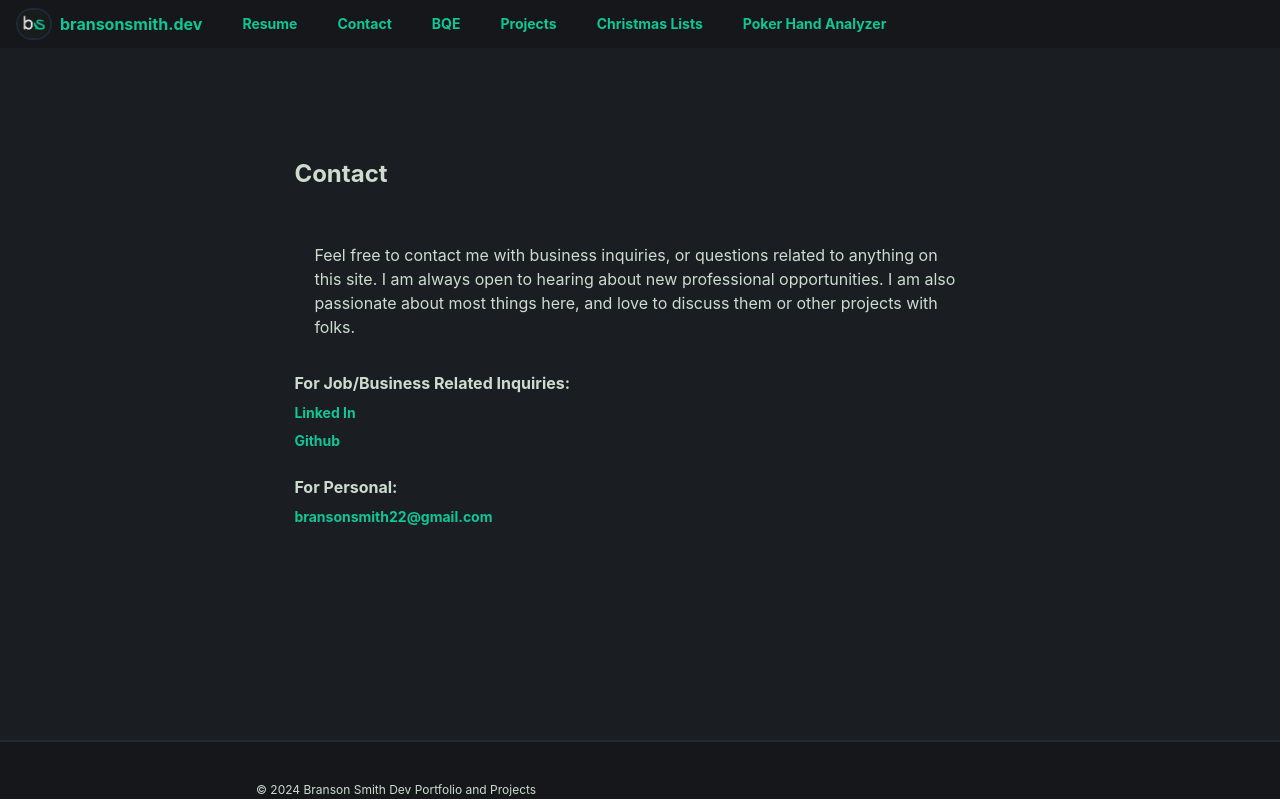
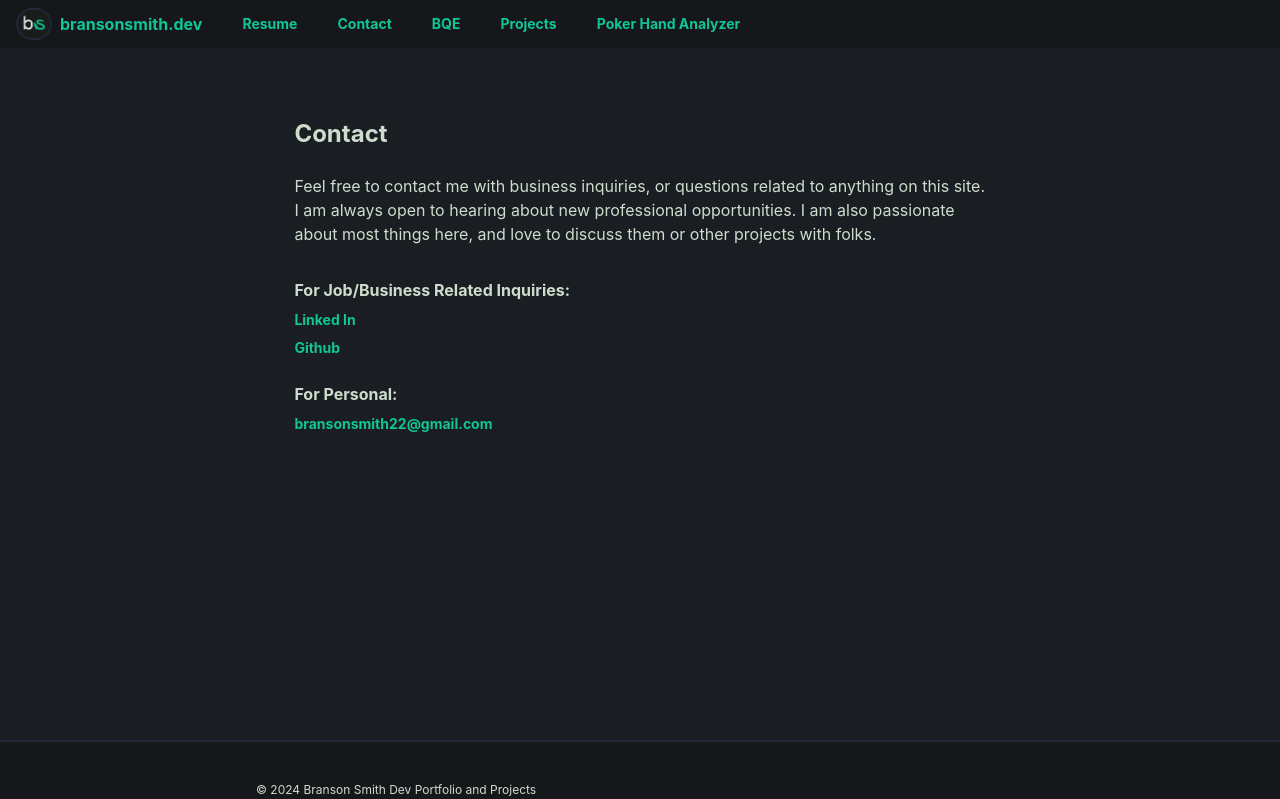
Before and after one commit to bransonsmith/bransonsmith-ui, a React (Vite) app: page /contact in a window 1280 px wide. Shown: the top 799 px of the page. Built offline with nearby package versions, Linux system fonts and the light colour scheme.

Commit message:
Add preview mode on hand analyzer

```diff
--- a/src/App.jsx
+++ b/src/App.jsx
@@ -50,7 +50,7 @@ export default function App() {
     { target: '/home', label: 'Home', element: <HomePage />, showInHeader: false, showInFooter: false },
     { target: '/podcast', label: 'Podcast', element: <PodcastPage />, showInHeader: false, showInFooter: false },
     // { target: '/santa', label: 'Secret Santa', element: <SecretSantaPage />, showInHeader: false, showInFooter: false },
-    { target: '/santa', label: 'Christmas Lists', element: <GiftList2024 />, showInHeader: true, showInFooter: true },
+    { target: '/santa', label: 'Christmas Lists', element: <GiftList2024 />, showInHeader: false, showInFooter: true },
     { target: '/quests', label: 'Quests', element: <DndQuests />, showInHeader: false, showInFooter: false },
     { target: '/peter', label: '1 Peter Pericopes', element: <FirstPeterPericopePage />, showInHeader: false, showInFooter: false },
     { target: '/biblereading', label: 'Bible Extended Reading', element: <BibleReadingPage />, showInHeader: false, showInFooter: true },
--- a/src/components/Poker/Components/GameInfoForm.jsx
+++ b/src/components/Poker/Components/GameInfoForm.jsx
@@ -16,9 +16,9 @@ export default function GameInfoForm({ gameState, setGameState }) {
         <div className="flex flex-row gap-4 w-full flex-wrap">
             <GameStateInput label="# Players" value={gameState.playersAtTable} name="playersAtTable" type="number" onChange={handleInputChange} />
             <GameStateInput label="Game Type" value={gameState.gameType} name="gameType" type="select" options={["Cash", "MTTournament", "Sit n Go"]} onChange={handleInputChange} />
-            <GameStateInput label="BB" value={gameState.bigBlind} name="bigBlind" type="number" onChange={handleInputChange} />
-            <GameStateInput label="SB" value={gameState.smallBlind} name="smallBlind" type="number" onChange={handleInputChange} />
-            <GameStateInput label="Ante" value={gameState.ante} name="ante" type="number" onChange={handleInputChange} />
+            {/* <GameStateInput label="BB" value={gameState.bigBlind} name="bigBlind" type="number" onChange={handleInputChange} />
+            <GameStateInput label="SB" value={gameState.smallBlind} name="smallBlind" type="number" onChange={handleInputChange} /> */}
+            {/* <GameStateInput label="Ante" value={gameState.ante} name="ante" type="number" onChange={handleInputChange} /> */}
             <GameStateInput label="Notes" value={gameState.notes} name="notes" type="text" onChange={handleInputChange} wide={true}/>
         </div>
     </details>
--- a/src/components/Poker/PokerPromptBuilder.jsx
+++ b/src/components/Poker/PokerPromptBuilder.jsx
@@ -200,13 +200,14 @@ export default function PokerPromptBuilder() {
         <EventsDisplay gameState={gameState} setGameState={setGameState} />
 
         <div className="mt-12">
-            <label className="text-sm text-gray-500">Password</label>
+            <label className="text-sm text-gray-500">Password (use 'preview' for throttled preview usage)</label>
             <input type="password" className="w-full p-2 border border-neutral-400 rounded-md" onChange={(e) => setPassword(e.target.value)} />
         </div>
 
-        { (!password || password.length < 8) &&
+        { (!password || password.length < 7) &&
             <button disabled className="mt-1 bg-neutral-700 border-2 border-neutral-500 text-neutral-400 text-lg"> Analyze (password required first ^)</button>
         }
+
         { loading &&
             <div className="flex flex-row w-fit p-3 bg-gray-900 text-lg rounded-lg font-bold text-gray-400 gap-4">
                 <Loading />
@@ -216,7 +217,7 @@ export default function PokerPromptBuilder() {
             </div>
         }
 
-        { password && password.length > 8 && !loading &&
+        { password && password.length > 6 && !loading &&
         <button className="mt-1 bg-accent-400 text-defaultText text-lg border-2 border-defaultText"
             onClick={analyzeHand}>
             Analyze
--- a/src/pages/ContactPage.jsx
+++ b/src/pages/ContactPage.jsx
@@ -5,9 +5,9 @@
 export default function ContactPage() {
 
     return (<>
-        <h1>Contact</h1>
+        <h1 className="px-0 my-0 mb-6">Contact</h1>
 
-        <p>Feel free to contact me with business inquiries, or questions related to anything on this site. I am always open to hearing about new professional opportunities.
+        <p className="px-0 mt-0">Feel free to contact me with business inquiries, or questions related to anything on this site. I am always open to hearing about new professional opportunities.
         I am also passionate about most things here, and love to discuss them or other projects with folks.</p>
 
         <h3>For Job/Business Related Inquiries: </h3>
```
